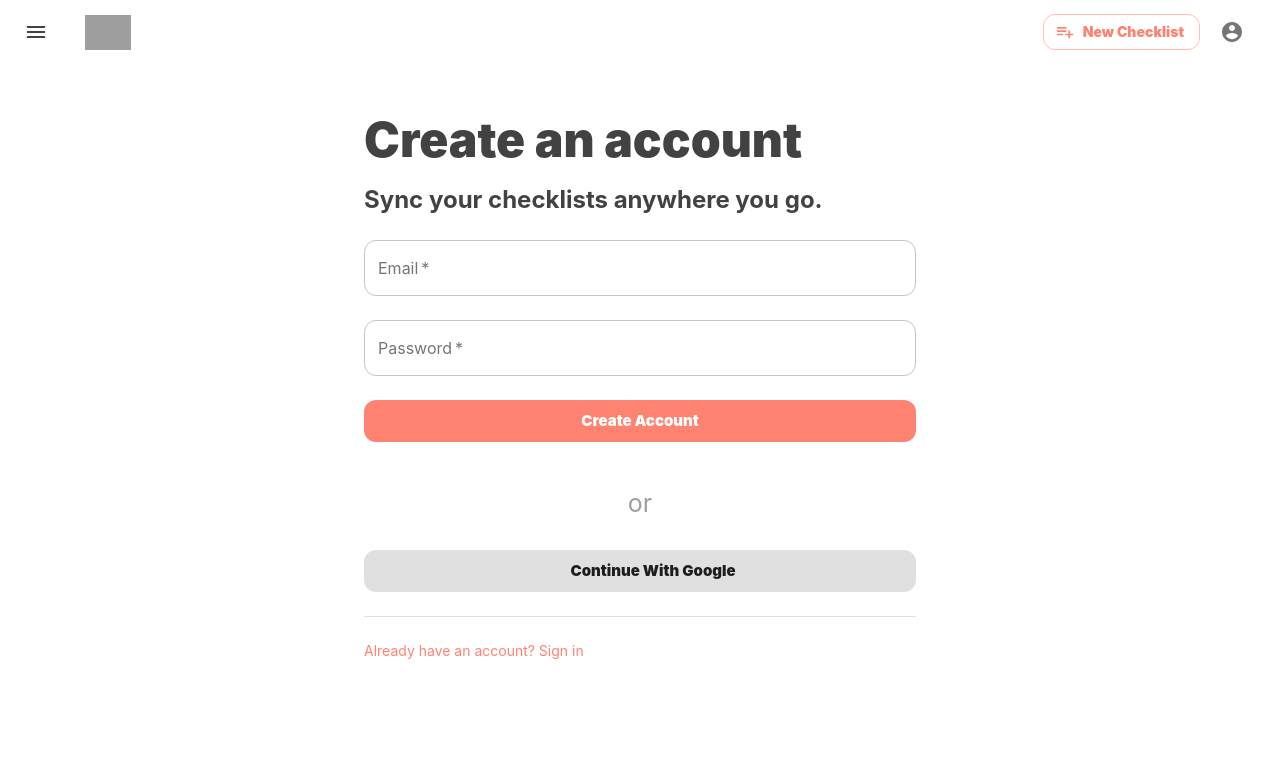
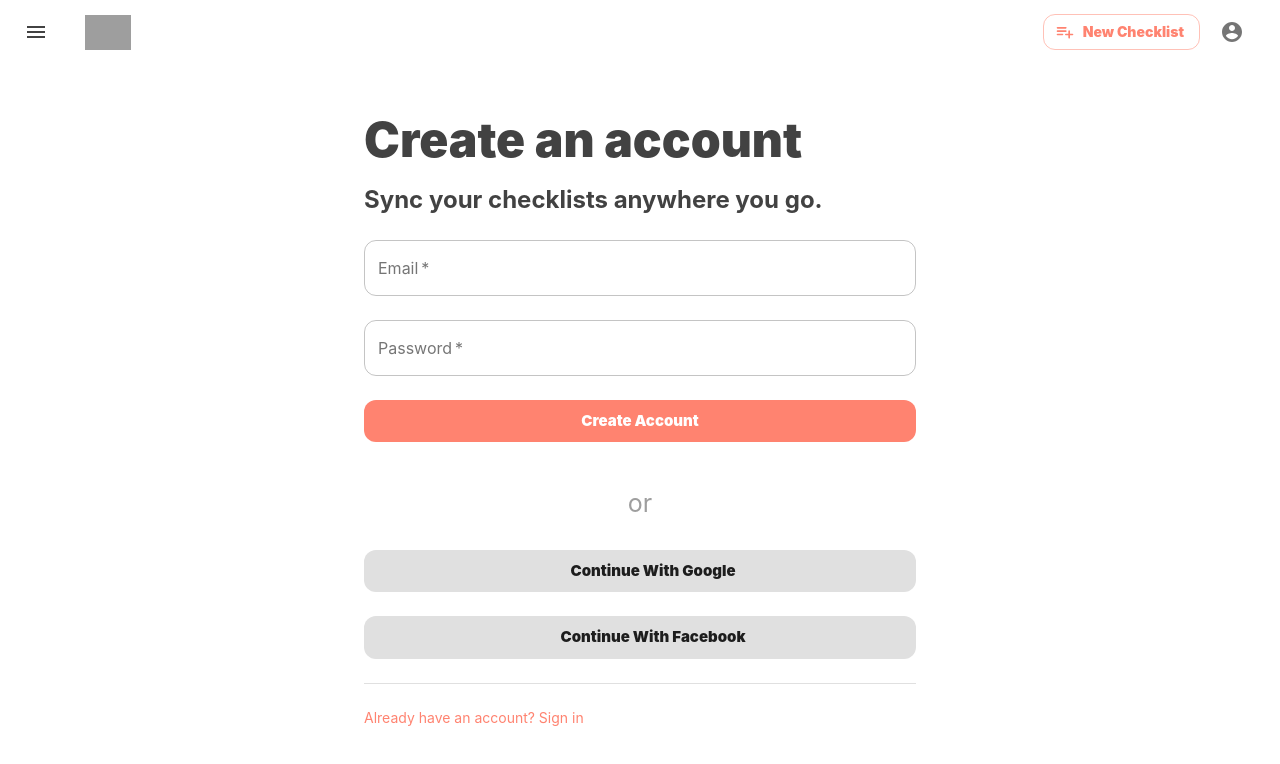
Before and after one commit to kennethlng/nmbo-app, a Next.js app: page /signup in a window 1280 px wide. Shown: the top 764 px of the page. Built offline with nearby package versions, Linux system fonts and the light colour scheme; no server answers; grey boxes are pictures that could not be loaded.

Commit message:
Updated signup page with SignUpWithFacebookButton

```diff
--- a/src/pages/signup.jsx
+++ b/src/pages/signup.jsx
@@ -22,6 +22,7 @@ import Container from '@material-ui/core/Container'
 import Link from '@material-ui/core/Link';
 import Divider from '@material-ui/core/Divider';
 import SignUpWithGoogleButton from '../components/SignUpWithGoogleButton';
+import SignUpWithFacebookButton from '../components/SignUpWithFacebookButton';
 
 const useStyles = makeStyles(theme => ({
     form: {
@@ -210,6 +211,9 @@ export default function SignUp() {
                             <SignUpWithGoogleButton/>
                         </Grid>
                         <Grid item xs={12}>
+                            <SignUpWithFacebookButton/>
+                        </Grid>
+                        <Grid item xs={12}>
                             <Divider/>
                         </Grid>
                         <Grid item xs={12}>
```
